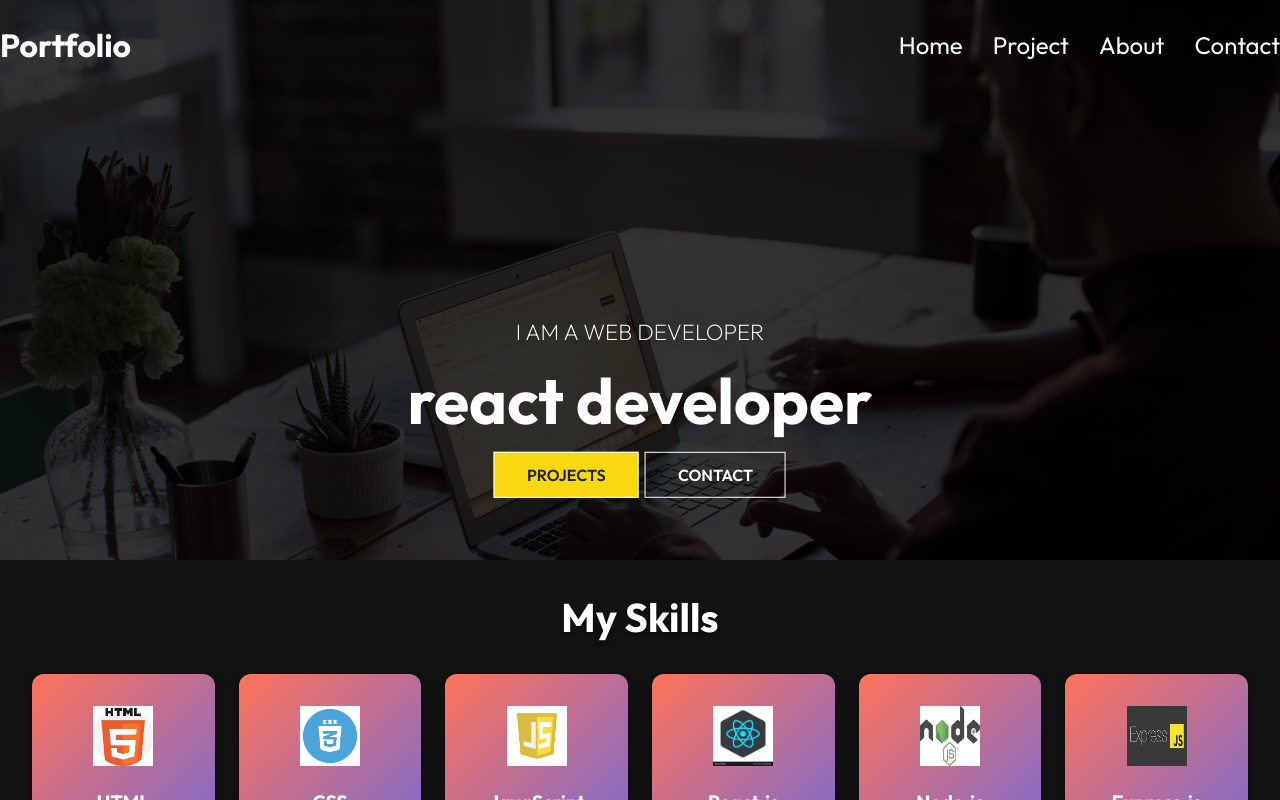
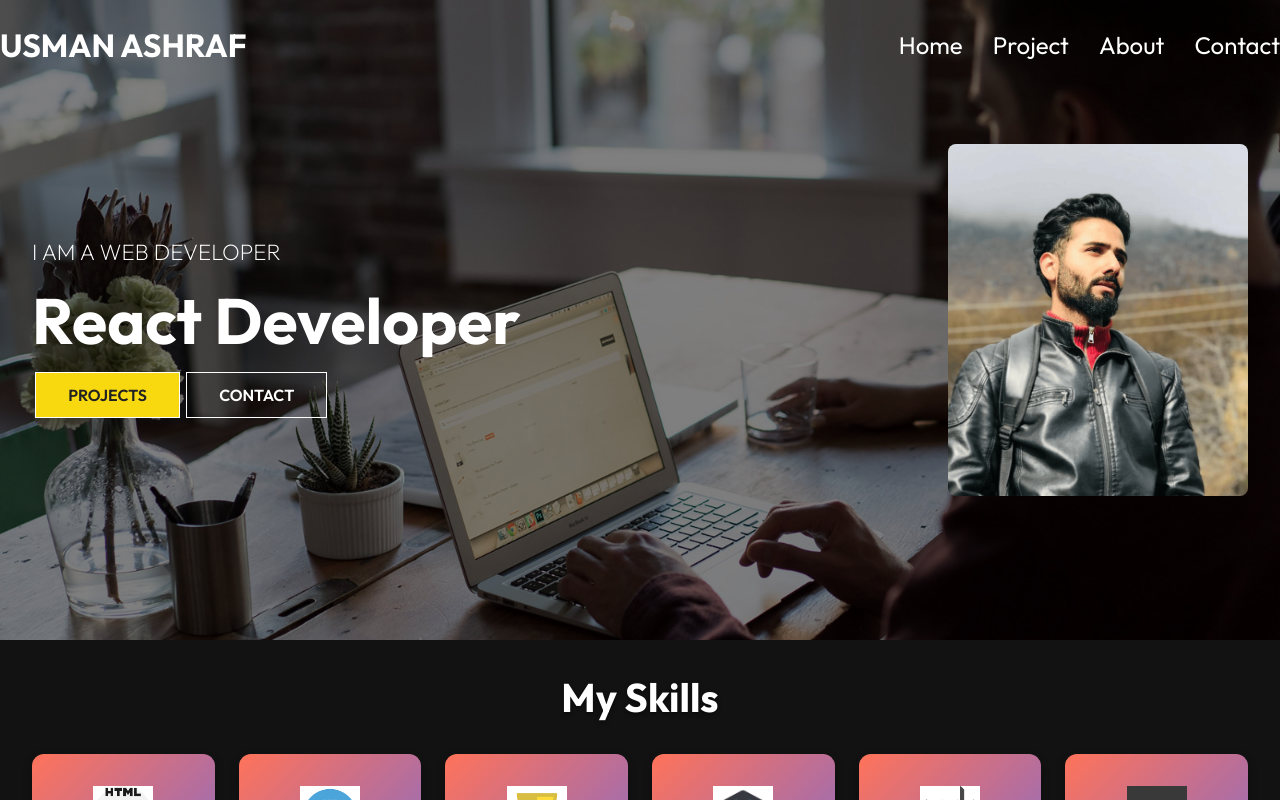
Before and after one commit to usmanashrafsiddiqi/port-folio, a React (Vite) app: page / in a window 1280 px wide. Shown: the top 800 px of the page. Built offline with nearby package versions, Linux system fonts and the light colour scheme.

Commit message:
Your commit message here

```diff
--- a/src/components/Heroimg.css
+++ b/src/components/Heroimg.css
@@ -1,15 +1,27 @@
+.hero {
+    display: flex; /* Use flexbox for layout */
+    align-items: center; /* Center items vertically */
+    justify-content: space-between; /* Space between text and image */
+    width: 100%;
+    height: 80vh; /* Increase height to 80% of the viewport height */
+    padding: 2rem; /* Add padding for spacing */
+    position: relative; /* Positioning context for background */
+    overflow: hidden; /* Hide overflow */
+}
+
 .mask {
     width: 100%;
-    height: 70vh; /* Adjust the height to 70% of the viewport height */
-    position: relative;
+    height: 100%;
+    position: absolute; /* Position the mask absolutely */
+    top: 0;
+    left: 0;
+    z-index: -1; /* Send the background image behind other content */
 }
 
 .intro-img {
     width: 100%;
     height: 100%;
-    background-size: cover;
-    background-position: center;
-    object-fit: cover;
+    object-fit: cover; /* Cover the entire area */
 }
 
 .mask::after {
@@ -20,43 +32,66 @@
     top: 0;
     left: 0;
     background-color: black;
-    opacity: 0.8;
+    opacity: 0.5; /* Adjust opacity to 0.5 for a darker overlay */
 }
 
-.hero {
-    width: 100%;
-    height: auto; /* Change to auto to accommodate content height */
+.content {
+    display: flex; /* Use flexbox for layout */
+    align-items: center; /* Center items vertically */
+    z-index: 1; /* Bring the content above the background */
+    width: 100%; /* Ensure full width */
 }
 
-.hero .content {
-    position: absolute;
-    transform: translate(-50%, -50%);
-    top: 50%;
-    left: 50%;
-    text-align: center;
+.text-container {
+    max-width: 500px; /* Limit the width of the text container */
+    color: #ffffff; /* Ensure text color is visible */
+    margin-right: auto; /* Push the text to the left */
 }
 
-.hero .content h1 {
+.text-container h1 {
     font-size: 4rem;
     padding: 0.6rem 0 1.5rem;
 }
 
-.hero .content p {
+.text-container p {
     font-size: 1.4rem;
     font-weight: 200;
     text-transform: uppercase;
 }
 
-.content .btn {
+.text-container .btn {
     margin: 1rem 0.2rem;
 }
 
+.image-container {
+    flex: 0 0 auto; /* Prevent the image container from growing */
+    display: flex;
+    justify-content: center; /* Center image horizontally */
+}
+
+.your-image {
+    width: 300px; /* Adjust width as needed */
+    height: auto; /* Maintain aspect ratio */
+    border-radius: 8px; /* Optional: round corners */
+}
+
 @media screen and (max-width: 640px) {
-    .hero .content h1 {
+    .hero {
+        flex-direction: column; /* Stack items for smaller screens */
+        align-items: center; /* Center content */
+        height: auto; /* Adjust height to auto for small screens */
+    }
+    .text-container {
+        text-align: center; /* Center text on smaller screens */
+    }
+    .text-container h1 {
         font-size: 3rem;
         padding: 0.6rem 0 1.5rem;
     }
-    .hero .content p {
+    .text-container p {
         font-size: 1.4rem;
     }
+    .your-image {
+        width: 80%; /* Adjust image size for smaller screens */
+    }
 }
--- a/src/components/Heroimg.jsx
+++ b/src/components/Heroimg.jsx
@@ -1,25 +1,28 @@
-import React from 'react'
-import { Link } from 'react-router-dom'
-import "./Heroimg.css"
-
+import React from 'react';
+import { Link } from 'react-router-dom';
+import "./Heroimg.css";
 
 const Heroimg = () => {
   return (
     <div className='hero'>
       <div className='mask'>
-        <img  className="intro-img " src="/assets/intro-bg.jpg" />
+        <img className="intro-img" src="/assets/intro-bg.jpg" alt="Background" />
       </div>
-    <div className='content'>
-      <p>i am a web developer</p>
-      <h1>react developer</h1>
-
-    <div>
-      <Link to={"/project"} className='btn'>PROJECTS</Link>
-      <Link to={"/contact"} className=' btn btn-light'>CONTACT</Link>
+      <div className='content'>
+        <div className='text-container'>
+          <p>I am a web developer</p>
+          <h1>React Developer</h1>
+          <div>
+            <Link to={"/project"} className='btn'>PROJECTS</Link>
+            <Link to={"/contact"} className='btn btn-light'>CONTACT</Link>
+          </div>
+        </div>
+        <div className='image-container'>
+          <img src="public/assets/e010aa13-f5c3-4c05-b0b8-111b7b1b9aeb.png" alt="Your Image" className="your-image" />
+        </div>
+      </div>
     </div>
-    </div>
-    </div>
-  )
+  );
 }
 
-export default Heroimg
+export default Heroimg;
--- a/src/components/Navbar.jsx
+++ b/src/components/Navbar.jsx
@@ -26,7 +26,7 @@ const Navbar = () => {
     <div className={scroll ? "header header-bg" : "header"}>
 
       <Link to={"/"} >
-        <h1>Portfolio</h1></Link>
+        <h1> USMAN ASHRAF</h1></Link>
       <ul className={click ? 'nav-menu active' : 'nav-menu'}>
         <li><Link to={"/"}>Home</Link></li>
 
```
Also changed, not shown: public/assets/e010aa13-f5c3-4c05-b0b8-111b7b1b9aeb.png (added).
